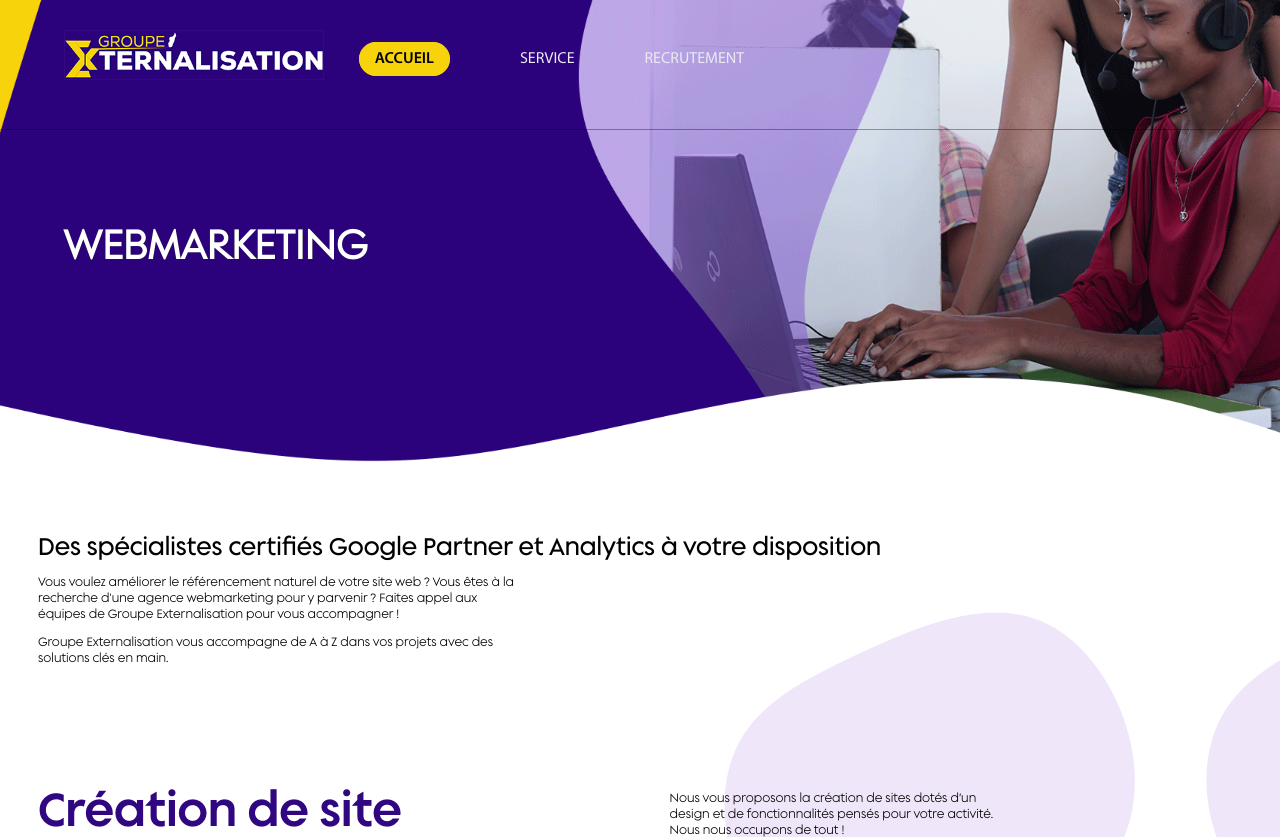
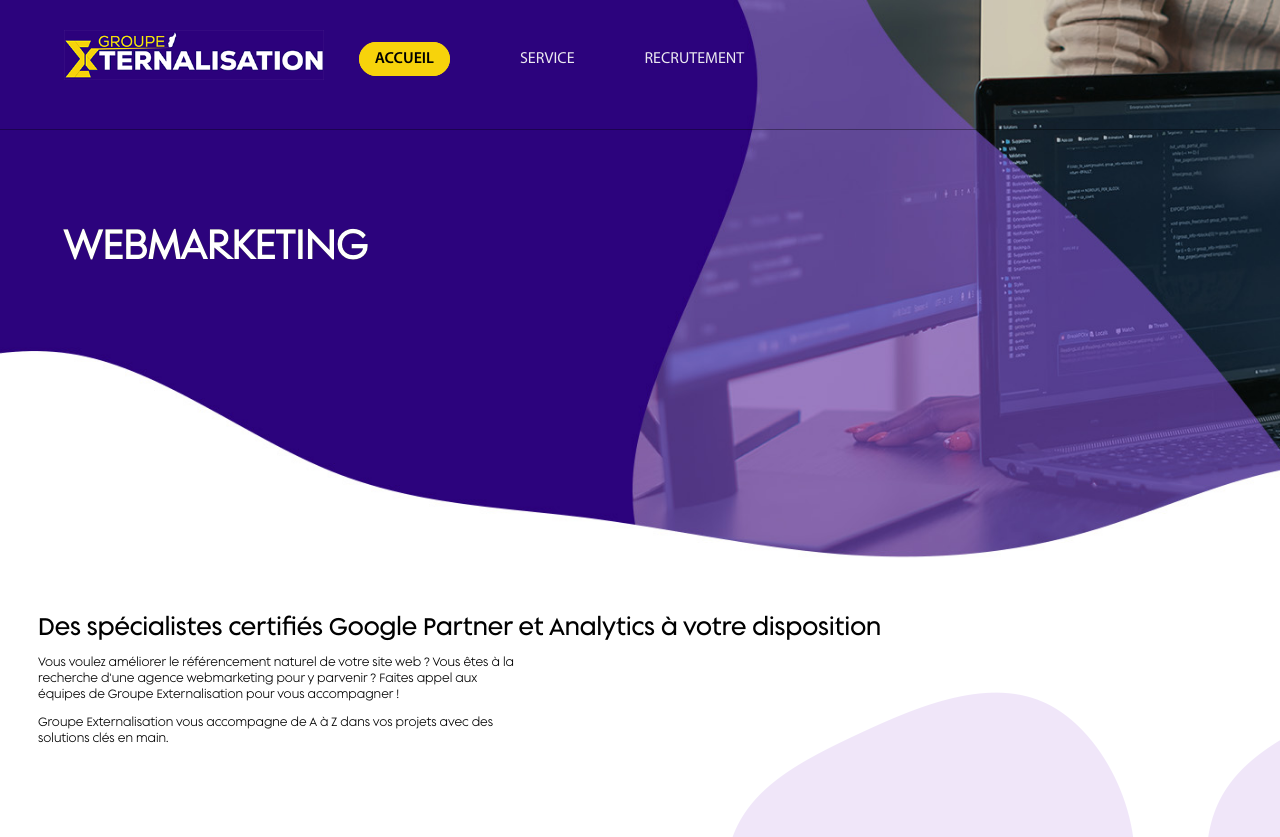
Before and after one commit to gpu-odilon/site-GPE, a PHP site: page /webmarketing.php in a window 1280 px wide. Shown: the top 837 px of the page. Run offline with PHP 8.4, Linux system fonts and the light colour scheme; some libraries are stand-ins or nearby versions; some web fonts are replaced.

Commit message:
replace images banner

```diff
--- a/centre-de-relation-client.php
+++ b/centre-de-relation-client.php
@@ -13,7 +13,7 @@
 <body>
     <!--Site header-->
       <header class="header-page-interne">
-            <div class="hero-service-bg">
+            <div class="hero-crc-bg">
                 <div class="header-wrapper" id="myHeader">
                     <a href="index.php">
                     <img class="logo"  id="myLogo" src="images/logo.png" alt="GROUPE EXTERNALISATION"/>
--- a/css/style.css
+++ b/css/style.css
@@ -43,6 +43,7 @@
   font-family: 'SuperagothicBook';
   src: url('../fonts/superagothic/SuperaGothic-Book.otf');
 }
+
 
 /*Define global font*/
 body {
@@ -296,7 +297,7 @@ header {
 }
 
 .header-page-interne {
-  height: 60%;
+  height: 70%;
   min-height: 280px;
   background-repeat: no-repeat;
 }
@@ -320,7 +321,7 @@ header {
 }
 
 .hero-crc-bg {
-  background-image: url('../images/hero-img-centre-relation-client.png');
+  background-image: url('../images/banner-relation.jpg');
   height: 100%;
   background-position: 36% center;
   background-repeat: no-repeat;
@@ -338,7 +339,7 @@ header {
 }
 
 .hero-bpo-bg {
-  background-image: url('../images/hero-img-bpo.png');
+  background-image: url('../images/bpo.jpg');
   height: 100%;
   background-position: 36% center;
   background-repeat: no-repeat;
@@ -356,7 +357,7 @@ header {
 }
 
 .hero-webmarketing-bg {
-  background-image: url('../images/hero-img-webmarketing.png');
+  background-image: url('../images/WebMarketing.jpg');
   height: 100%;
   background-position: 36% center;
   background-repeat: no-repeat;
--- a/js/stiky-header.js
+++ b/js/stiky-header.js
@@ -1,12 +1,3 @@
-
-(function($){
-        $(document).ready(function(){
-            $(".menu-navigation .active").parent("li").css("{'background-color', '#ffeeee'}");
-        })
-    })
-(jQuery);
-
-
 
 //*   start sticker header top
 window.onscroll = function () {
--- a/webmarketing.php
+++ b/webmarketing.php
@@ -12,7 +12,7 @@
    <body>
     <!--Site header-->
     <header class="header-page-interne">
-            <div class="hero-service-bg">
+            <div class="hero-webmarketing-bg">
                 <div class="header-wrapper" id="myHeader">
                     <a href="index.php">
                     <img class="logo"  id="myLogo" src="images/logo.png" alt="GROUPE EXTERNALISATION"/>
```
Also changed, not shown: images/WebMarketing.jpg (added), images/banner-relation.jpg (added), images/bpo-banner.jpg (added), images/bpo.jpg (added), images/loader.gif (added), images/services-banner.jpg (added).
